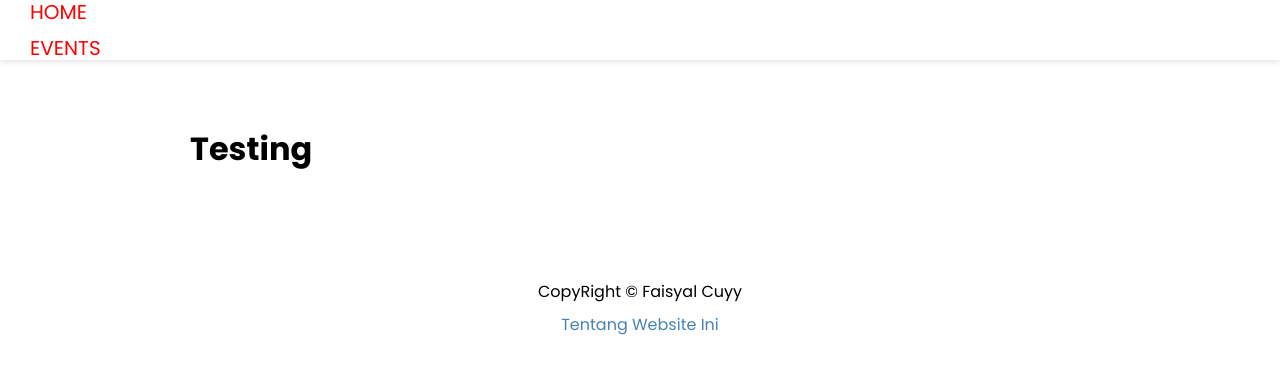
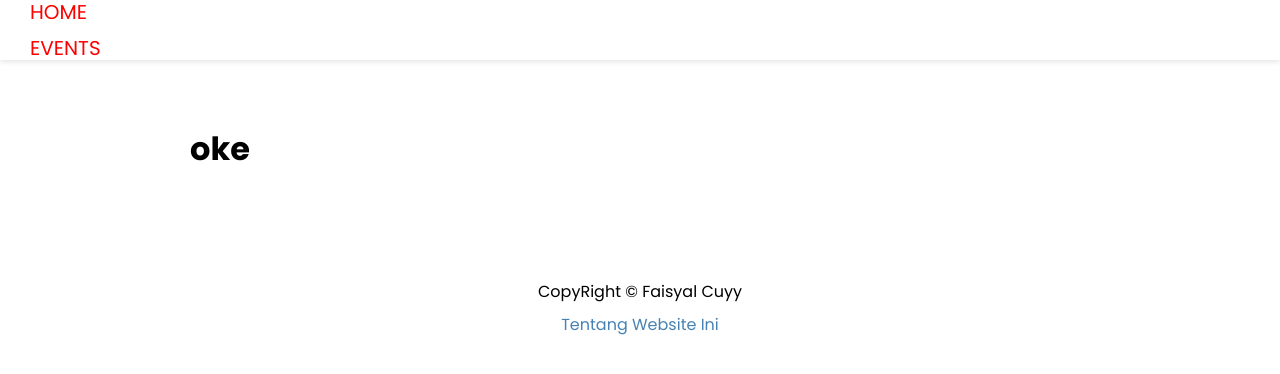
Before and after one commit to Salisyal/belajar-next, a Next.js app: page /events/boom-dance-festival-experience in a window 1280 px wide. Shown: the top 374 px of the page. Built offline with nearby package versions, Linux system fonts and the light colour scheme; no server answers.

Commit message:
fixing props get serversideprops

```diff
--- a/pages/events/[slug].tsx
+++ b/pages/events/[slug].tsx
@@ -6,19 +6,19 @@ export default function eventsPages({evt}:{evt: any | undefined; }) {
 
   return (
     <Layout>
-        <h1>Testing</h1>
+      <h1>oke</h1>
     </Layout>
   )
 }
 
-// export async function getServerSideProps({query:{slug}} ) {
+export async function getServerSideProps({query:{slug}}: {slug: string; query: any;}){
 
-//   const res = await fetch (`${API_URL}/api/events/{slug}`)
-//   const events = await res.json()
+  const res = await fetch (`${API_URL}/api/events/{slug}`)
+  const events = await res.json()
 
-//   return {
-//     props: {
-//       events: events[0] || null,
-//     },
-//   }
-// }
+  return {
+    props: {
+      events: events[0] || null,
+    },
+  }
+}
```
